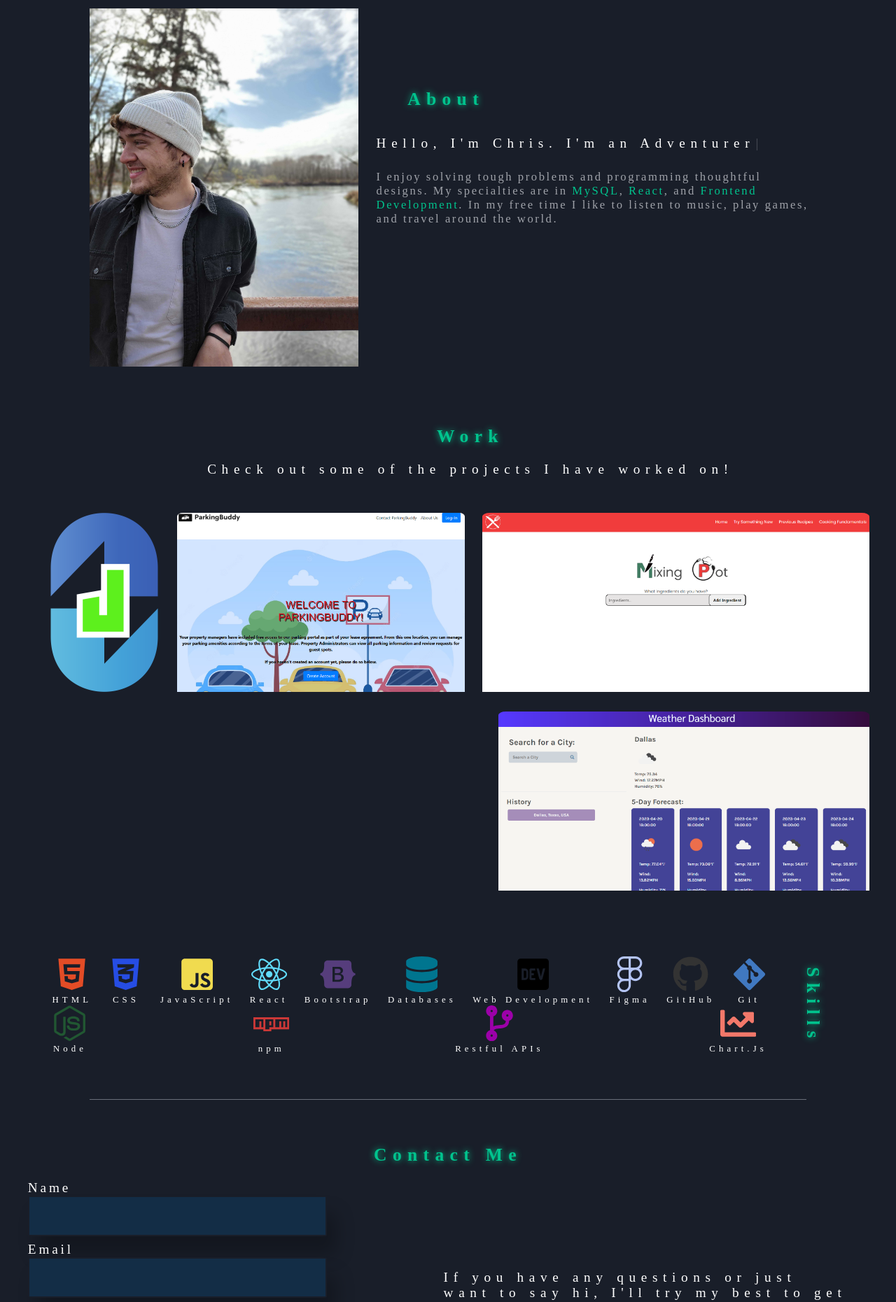
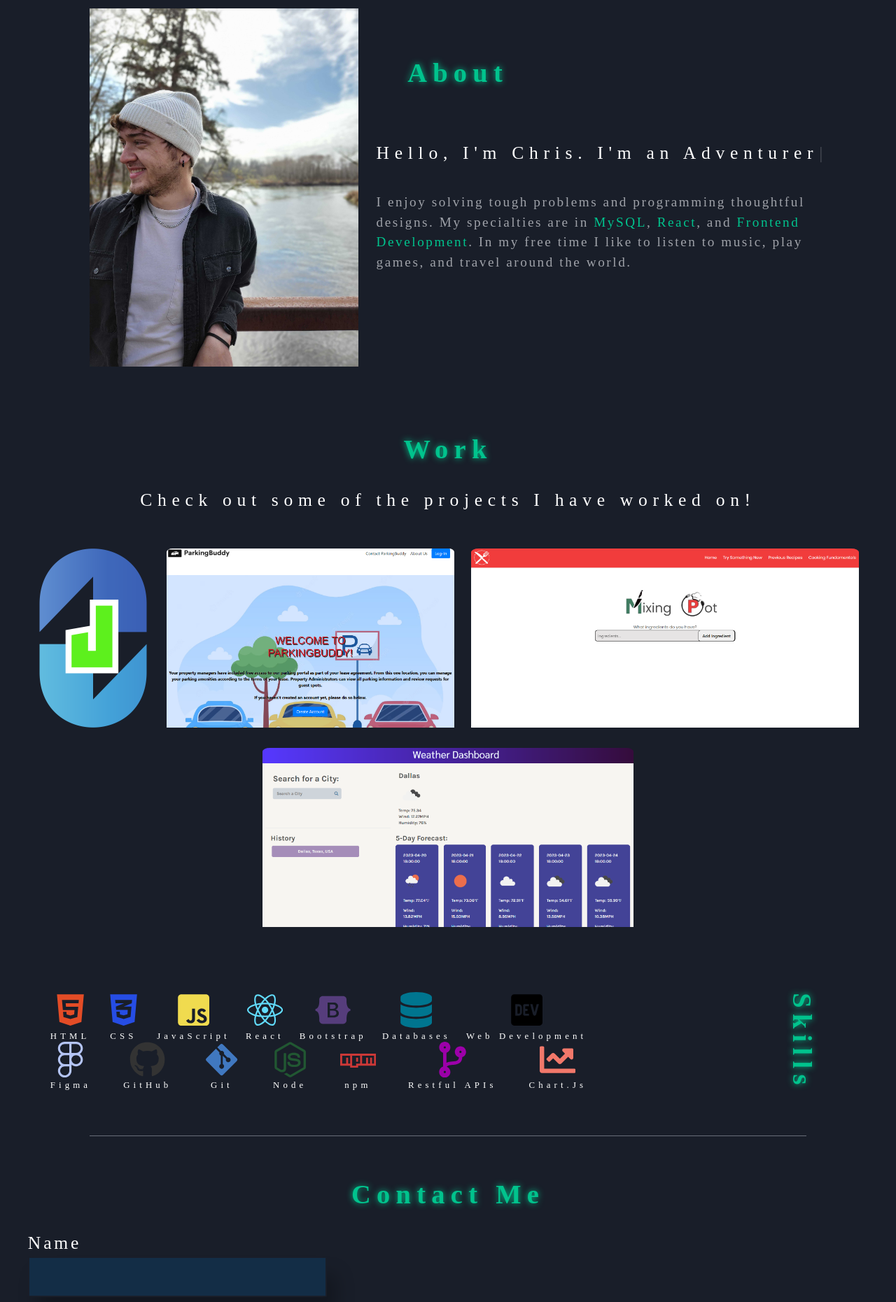
Before and after one commit to CBaldock2/Portfolio-v2, a React (Create React App) app: page / in a window 1280 px wide. Shown: the part 180-2041 px from the top of the page at 70% size. Built offline with nearby package versions, Linux system fonts and the light colour scheme.

Commit message:
Adds a shadow around items in navbar

```diff
--- a/src/App.css
+++ b/src/App.css
@@ -15,6 +15,7 @@
   position: fixed;
   backdrop-filter: blur(1vw);
   z-index: 1;
+  text-shadow: 1px 1px 6px black ;
 }
 
 h1 {
@@ -70,31 +71,33 @@ a {
 .source {
   color: #01C38D;
   text-shadow: 0px 0px 10px #01C38D;
-  font-size: 2vw;
+  font-size: 3vw;
   letter-spacing: .65vw;
 }
 
 .about {
-  margin: -3% 0 5% 6%;
+  margin: 0% 0 10% 6%;
 }
 
 .shortAboutMe,
 .shortWork,
 .contactSection {
   color: #FFF;
-  font-size: 1.5vw;
+  font-size: 2vw;
   letter-spacing: .60vw;
+  line-height: 150%;
 }
 
 .shortAboutMe {
-  margin: 0 25% 1% 0;
+  margin: 0;
 }
 
 .longAboutMe {
   margin: 1% 15% 0 0;
   color: #9fa2a9;
-  font-size: 1.3vw;
+  font-size: 1.5vw;
   letter-spacing: .2vw;
+  line-height: 150%;
 }
 
 .highlights {
@@ -109,7 +112,6 @@ a {
 }
 
 .workWording {
-  margin: 0 0 0 5%;
   display: flex;
   flex-direction: column;
   text-align: center;
@@ -119,17 +121,19 @@ a {
 .skillSection {
   margin: 0 5%;
   display: flex;
-  justify-content: flex-end;
+  justify-content: center;
 }
 
 .skillContainer {
   display: flex;
   flex-direction: row-reverse;
   align-items: center;
+  justify-content: start;
 }
 
 .skill {
   rotate: 90deg;
+  margin-left: 20%;
 }
 
 .pageBreak {
@@ -165,7 +169,7 @@ a {
 }
 
 .emailIcon {
-  margin-right: 2%;
+  margin: 1.75% 1%;
 }
 
 .sourceCodeSection {
--- a/src/components/AboutHead/AboutHead.jsx
+++ b/src/components/AboutHead/AboutHead.jsx
@@ -16,9 +16,9 @@ function AboutHead() {
                     .typeString("Husband")
                     .pauseFor(400)
                     .deleteChars(7)
-                    .typeString("Friend...?")
+                    .typeString("Friend")
                     .pauseFor(300)
-                    .deleteChars(11)
+                    .deleteChars(7)
                     .typeString("n Adventurer")
                     .pauseFor(400)
                     .deleteChars(12)
--- a/src/components/Project/Project.css
+++ b/src/components/Project/Project.css
@@ -1,6 +1,6 @@
 .projectList {
     display: flex;
-    justify-content: flex-end;
+    justify-content: center;
     flex-wrap: wrap;
     padding: 2%;
 }
@@ -83,4 +83,5 @@ h3 {
     border-radius: 100%;
     box-shadow:  0px 0px 7px #FFF;
     letter-spacing: .2vw;
+    font-size: 75%;
 }
--- a/src/components/Project/ProjectList.jsx
+++ b/src/components/Project/ProjectList.jsx
@@ -21,21 +21,21 @@ function ProjectList() {
                         imgPath={ParkingBuddy}
                         title='Parking Buddy'
                         deployed='https://serene-cove-30368.herokuapp.com/'
-                        skills={['#React', '#Chart.js']}
+                        skills={['#MySQL', '#MVC', '#API']}
                     />
                     <ProjectCard
                         className='projectCard'
                         imgPath={MixingPot}
                         title='Mixing Pot'
                         deployed='https://three-amigos-recipes.github.io/three-amigos-recipes/'
-                        skills={['#React', '#Chart.js']}
+                        skills={['#JavaScript', '#CSS', '#HTML']}
                     />
                     <ProjectCard
                         className='projectCard'
                         imgPath={WeatherDashboard}
                         title='Weather Dashboard'
                         deployed='https://cbaldock2.github.io/Weather-Dashboard/'
-                        skills={['#React', '#Chart.js']}
+                        skills={['#JavaScript', '#CSS', '#HTML']}
                     />
             </div>
 
```
